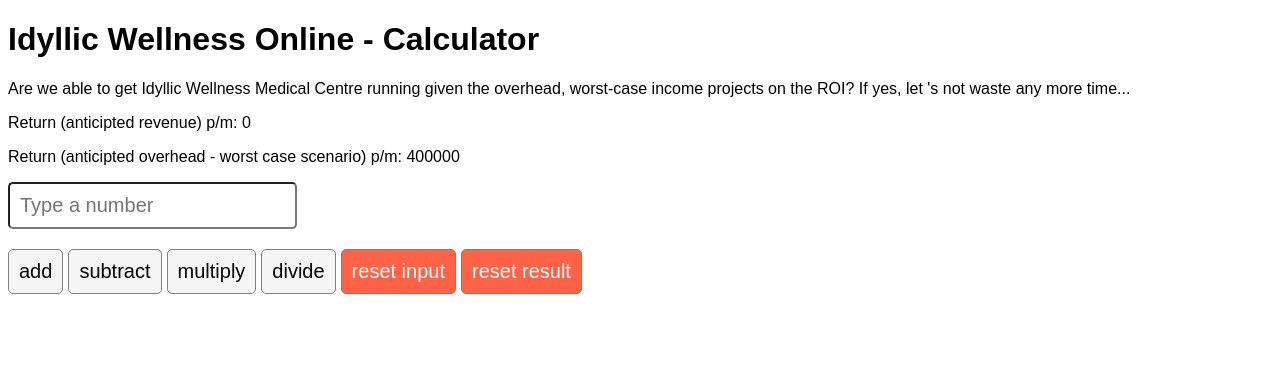
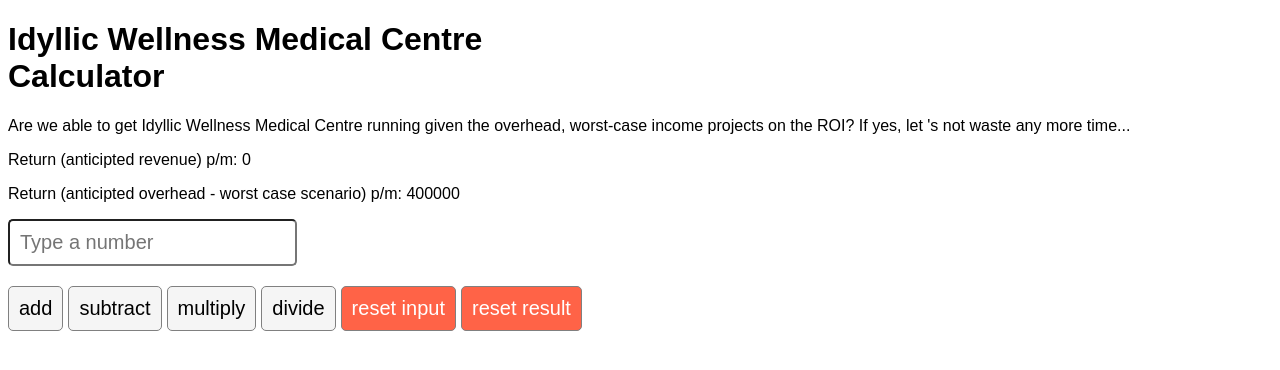
Before and after one commit to ericgitangu/reactlab, a React (Create React App) app: page / in a window 1280 px wide. Shown: the top 370 px of the page. Built offline with nearby package versions, Linux system fonts and the light colour scheme.

Commit message:
Meta Android Developer Specialization - React basics final project, a simple react calculator. Final code refactor and code documentation.

```diff
--- a/src/App.js
+++ b/src/App.js
@@ -96,7 +96,7 @@
 	return (
 		<div className='App'>
 			<div>
-				<h1>Idyllic Wellness Online - Calculator</h1>
+				<h1>Idyllic Wellness Medical Centre <br/> Calculator</h1>
 				<p>
 					Are we able to get Idyllic Wellness Medical Centre running given the
 					overhead, worst-case income projects on the ROI? If yes, let 's not
```
